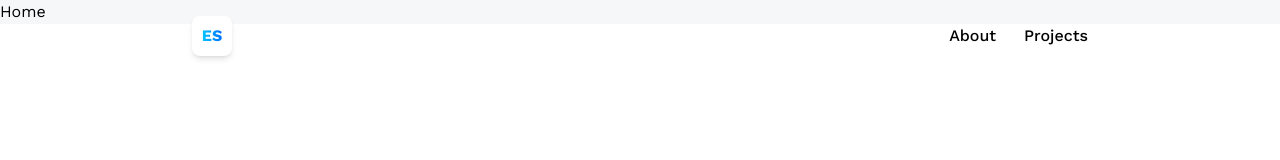
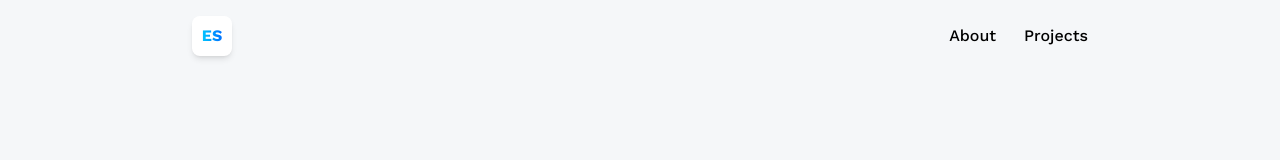
Before and after one commit to santos-eric/3d_portfolio, a React (Vite) app: page / in a window 1280 px wide. Shown: the top 160 px of the page. Built offline with nearby package versions, Linux system fonts and the light colour scheme.

Commit message:
basic lighting added at home and loading screen added with react suspense

```diff
--- a/package.json
+++ b/package.json
@@ -10,6 +10,8 @@
     "preview": "vite preview"
   },
   "dependencies": {
+    "@react-three/drei": "^9.88.16",
+    "@react-three/fiber": "^8.15.11",
     "react": "^18.2.0",
     "react-dom": "^18.2.0",
     "react-router-dom": "^6.18.0"
--- /dev/null
+++ b/src/components/Loader.jsx
@@ -0,0 +1,14 @@
+import {Html} from '@react-three/drei'
+
+const Loader = () => {
+    return (
+        // drei is used as a helper for react-threejs and html
+        <Html>
+            <div className="flex justify-center items-center">
+                <div className="w-20 h-20 border-2 border-opacity-20 border-blue-500 border-t-blue-500 rounded-full animate-spin"/>
+            </div>
+        </Html>
+  )
+}
+
+export default Loader
--- a/src/pages/Home.jsx
+++ b/src/pages/Home.jsx
@@ -1,8 +1,30 @@
-import React from 'react'
+import { Suspense } from 'react'
+import { Canvas } from '@react-three/fiber'
+import Loader from '../components/Loader'
+
+{/* <div className="absolute top-28 left-0 right-0 z-10 flex items-cener justify-center">
+        PopUp
+      </div> */}
 
 const Home = () => {
   return (
-    <div>Home</div>
+    // full width and height
+    <section className="w-full h-screen relative">
+      {/* root component for 3D Scene */}
+      <Canvas
+      className='w-full h-screen bg-transparent'
+      // near 0.1 and further than 1000 won't be rendered
+      camera={{near: 0.1, far: 1000}}
+      >
+        <Suspense fallback={<Loader />}>
+          <directionalLight />
+          <ambientLight />
+          <pointLight />
+          <spotLight />
+          <hemisphereLight/>
+        </Suspense>
+      </Canvas>
+    </section>
   )
 }
 
```
Also changed, not shown: 1 other file (tests, documents, lock files or other folders).
